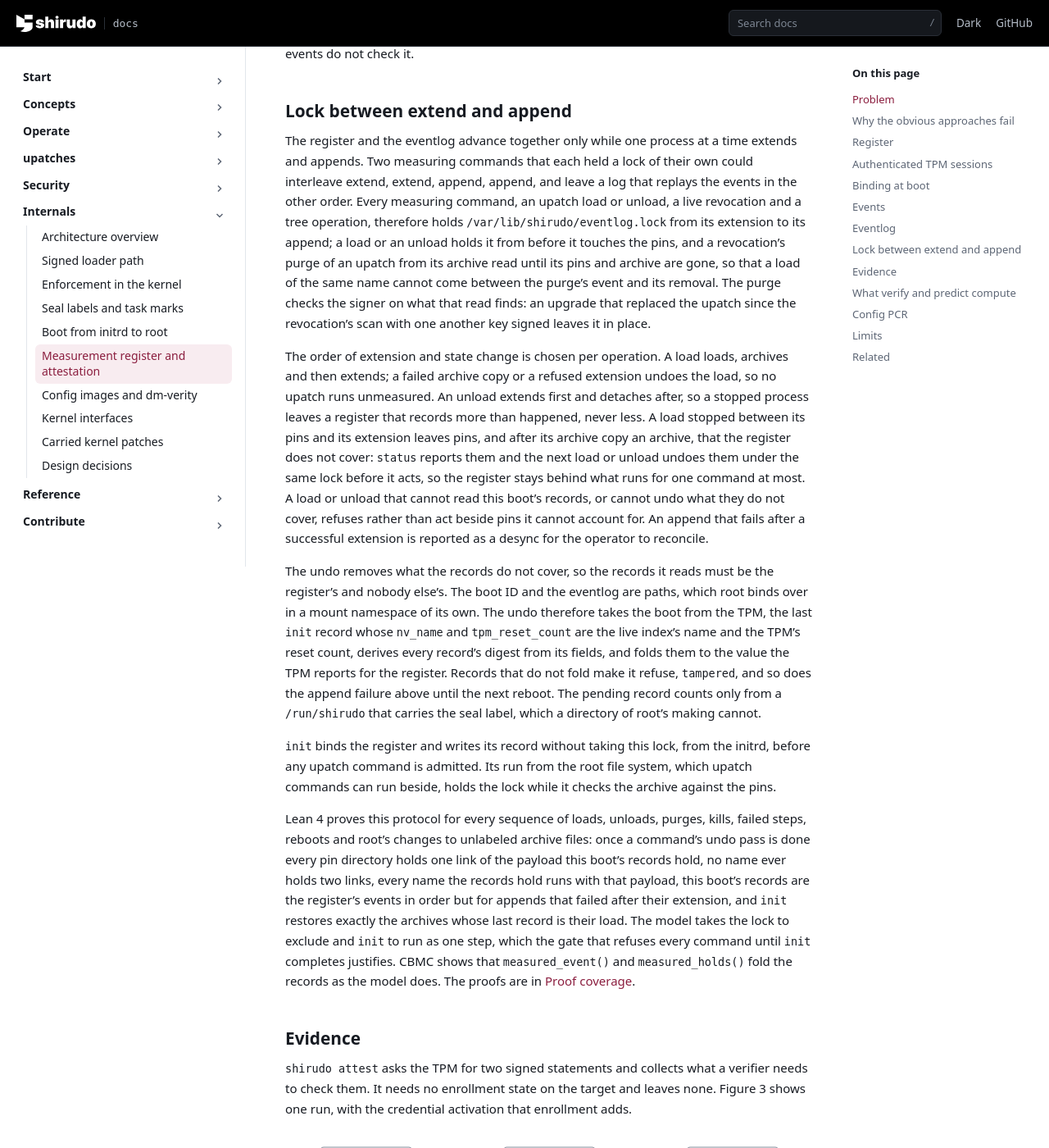
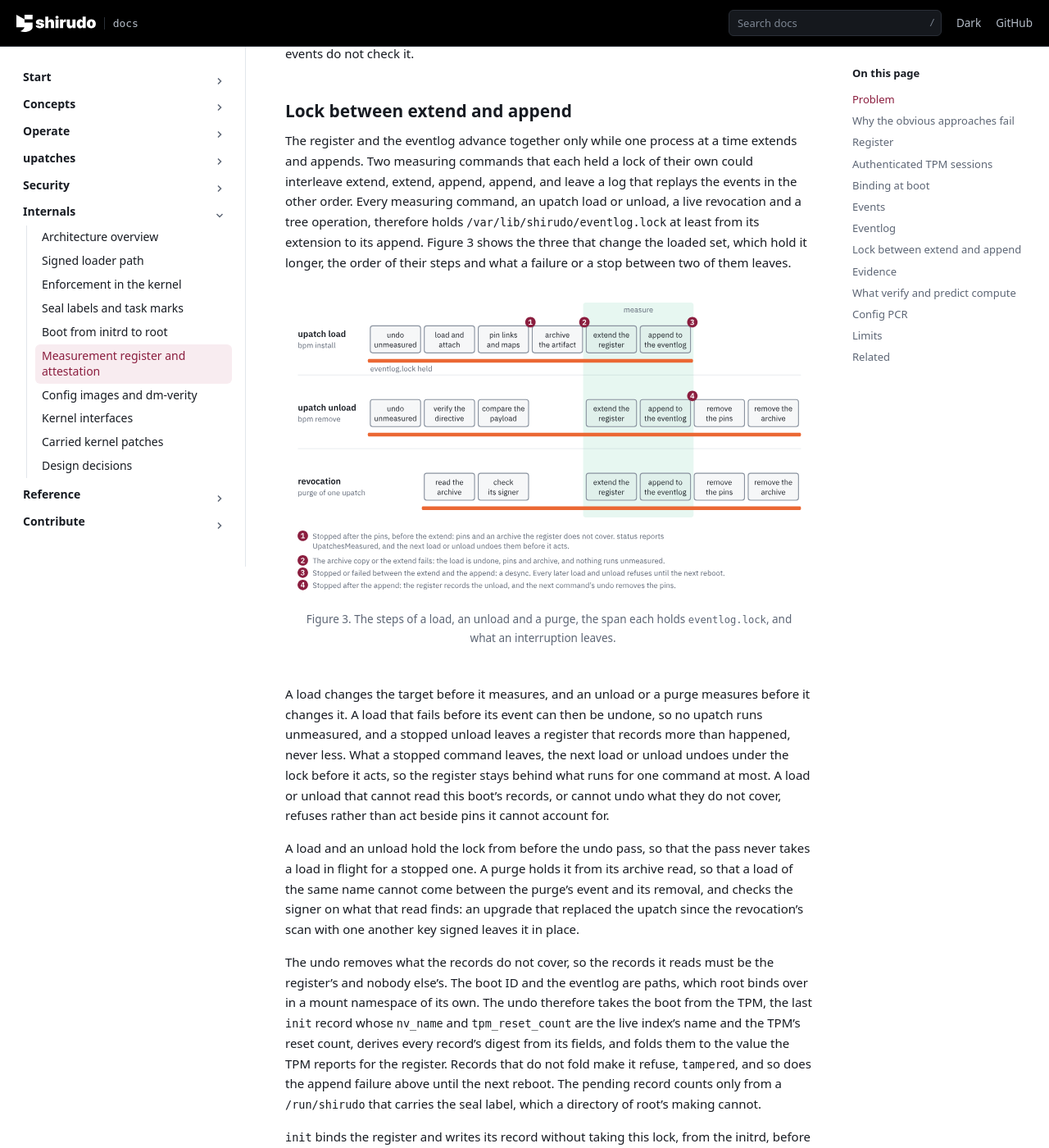
Before and after one commit to AliBashaSY/shirudo, a Sphinx documentation site: the page built from Documentation/internals/measurement-register.rst, in a window 1280 px wide and 1400 px high, scrolled down 6491 px. Shown: the whole window at 82% size. Built offline with Sphinx 7.4.7, drawn with Linux system fonts in a browser that asks for light colours; pages that are not in the unit, such as notebooks, are missing from menus; some of the changed text lies outside the part shown.

Commit message:
docs: draw the steps and lock span of a load, an unload and a purge
measurement-register.rst and threat T5 each tell, in one paragraph of
interleaved clauses, the order in which a load, an unload and a
revocation's purge change the pins and measure, how long each holds
eventlog.lock, and what a failure or a stop between two steps leaves.
A reader has to build three timelines at once from sentences such as
"a load or an unload holds it from before it touches the pins, and a
revocation's purge of an upatch from its archive read until its pins
and archive are gone".

Draw the three as lanes with their steps lined up on the extend and
the append, a bar for the span of the lock and numbered markers for
the four outcomes, from upatch_load(), cmd_upatch_unload() and
upatch_purge() (builtin-upatch.c:3195-3319, 3345-3544, 3562-3636). The
page keeps the why of the order and of the lock, and T5 its claim, its
tests and a link to the figure.

T5 also said the undo finds the pins an unload "stopped after its
extend" leaves. An unload stopped between its extend and its append
leaves records that no longer fold, which refuses every later load and
unload; only one stopped after its append leaves pins the undo removes
(builtin-upatch.c:3136-3149).

Signed-off-by: Daniel Borkmann <daniel@iogearbox.net>

```diff
--- a/Documentation/internals/measurement-register.rst
+++ b/Documentation/internals/measurement-register.rst
@@ -308,6 +308,8 @@ touch the TPM. ``init`` checks it only when it binds the register, after
 it has extended the config PCR and restored the archived upatches. The
 ``key_revoke`` and ``tree_op`` events do not check it.
 
+.. _register-lock:
+
 Lock between extend and append
 ------------------------------
 
@@ -316,28 +318,44 @@ a time extends and appends. Two measuring commands that each held a lock
 of their own could interleave extend, extend, append, append, and leave a
 log that replays the events in the other order. Every measuring command,
 an upatch load or unload, a live revocation and a tree operation,
-therefore holds ``/var/lib/shirudo/eventlog.lock`` from its extension to
-its append; a load or an unload holds it from before it touches the pins,
-and a revocation's purge of an upatch from its archive read until its
-pins and archive are gone, so that a load of the same name cannot come
-between the purge's event and its removal. The purge checks the signer
-on what that read finds: an upgrade that replaced the upatch since the
+therefore holds ``/var/lib/shirudo/eventlog.lock`` at least from its
+extension to its append. Figure 3 shows the three that change the
+loaded set, which hold it longer, the order of their steps and what a
+failure or a stop between two of them leaves.
+
+.. figure:: /images/internals-register-lock.svg
+   :alt: Three lanes. An upatch load takes the lock, undoes what the
+         records do not cover, loads and attaches, pins, archives,
+         extends the register and appends to the eventlog, then lets
+         the lock go. An unload undoes, verifies its directive, compares
+         the payload, extends, appends and only then removes the pins
+         and the archive. A revocation's purge reads the archive, checks
+         its signer, extends, appends and removes the pins and the
+         archive. Markers show that a load stopped before its extend
+         leaves pins the next command undoes, that a failed archive or
+         extend undoes the load, that a failure between extend and
+         append is a desync, and that an unload stopped after its append
+         leaves pins the next command removes.
+
+   Figure 3. The steps of a load, an unload and a purge, the span each
+   holds ``eventlog.lock``, and what an interruption leaves.
+
+A load changes the target before it measures, and an unload or a purge
+measures before it changes it. A load that fails before its event can
+then be undone, so no upatch runs unmeasured, and a stopped unload
+leaves a register that records more than happened, never less. What a
+stopped command leaves, the next load or unload undoes under the lock
+before it acts, so the register stays behind what runs for one command
+at most. A load or unload that cannot read this boot's records, or
+cannot undo what they do not cover, refuses rather than act beside pins
+it cannot account for.
+
+A load and an unload hold the lock from before the undo pass, so that
+the pass never takes a load in flight for a stopped one. A purge holds
+it from its archive read, so that a load of the same name cannot come
+between the purge's event and its removal, and checks the signer on
+what that read finds: an upgrade that replaced the upatch since the
 revocation's scan with one another key signed leaves it in place.
-
-The order of extension and state change is chosen per operation. A load
-loads, archives and then extends; a failed archive copy or a refused
-extension undoes the load, so no upatch runs unmeasured. An unload
-extends first and detaches after, so a stopped process leaves a register
-that records more than happened, never less. A load stopped between its
-pins and its extension leaves pins, and after its archive copy an
-archive, that the register does not cover: ``status`` reports them and
-the next load or unload undoes them under the same lock before it acts,
-so the register stays behind what runs for one command at most. A load
-or unload that cannot read this boot's records, or cannot undo what they
-do not cover, refuses rather than act beside pins it cannot account for. An
-append that fails after
-a successful extension is reported as a desync for the operator to
-reconcile.
 
 The undo removes what the records do not cover, so the records it reads
 must be the register's and nobody else's. The boot ID and the eventlog
--- a/Documentation/security/threat-model.rst
+++ b/Documentation/security/threat-model.rst
@@ -1029,36 +1029,34 @@ too (``TpmExtend``). Other NV indices, PCR extensions and TPM signing
 stay open to everyone.
 
 The order of the steps decides what a crash or a stopped process
-leaves. A load whose archive copy or extension fails is undone, pins
-and archive. An unload or a purge is measured before it detaches, so an
-interruption leaves a register that claims more than happened, never a
-detach it does not know. A load that root stops between its pins and
-its extend, with ``SIGKILL`` say (counted as ``SealSignal``), leaves
-pins the register does not
-cover and the upatch attached: ``shirudo status`` reports them
-(``UpatchesMeasured``, verdict ``tampered``) and the next upatch
-command, ``bpm``'s included, undoes them, pins and archives, before it
-acts, and refuses when it cannot read the records or undo them. The
-same scan finds the pins an unload stopped after its extend leaves, and
-an archive without a record of its load; ``init`` restores
+leaves, and Figure 3 in :ref:`register-lock` draws it for a load, an
+unload and a purge. A load whose archive copy or extension fails is
+undone, pins and archive. An unload or a purge is measured before it
+detaches, so an interruption leaves a register that claims more than
+happened, never a detach it does not know. A load that root stops
+between its pins and its extend, with ``SIGKILL`` say (counted as
+``SealSignal``), leaves pins the register does not cover and the upatch
+attached: ``shirudo status`` reports them (``UpatchesMeasured``, verdict
+``tampered``), and the next upatch command, ``bpm``'s included, undoes
+them before it acts and refuses when it cannot read the records or undo
+them. The same pass removes the pins an unload stopped after its append
+leaves, and an archive without a record of its load; ``init`` restores
 only an archive whose load the eventlog records without a later unload
-(``t6144``). The scan takes only the records the register vouches for:
-it starts at the init record that names the live index and the TPM's
-reset count, derives every record's digest from its fields and folds
-them to the value the TPM reports, and refuses ``tampered`` when they
-do not fold. A boot ID that root binds over ``/proc``, or a pending
-record in a ``/run`` of root's making, which no reader takes since it
-carries no seal label, therefore moves nothing (``t6147``). A measuring
-command holds a lock beside the eventlog from its extend to its append,
-and longer where it changes pins, so the register and
-the log advance in one order and the undo never takes a load in flight
-for a stopped one. A load holds it from before the undo to its append,
-an unload until its pins and archive are gone, and a revocation's purge
-of one upatch from its archive read until its pins and archive are
-gone. An append that fails after a successful extend
-leaves the register ahead of the log; shirudo reports the desync,
-``shirudo status`` reports a register its replay cannot explain, and
-every later load and unload refuses until the next reboot.
+(``t6144``).
+
+The undo takes only the records the register vouches for: it starts at
+the init record that names the live index and the TPM's reset count,
+derives every record's digest from its fields and folds them to the
+value the TPM reports, and refuses ``tampered`` when they do not fold. A
+boot ID that root binds over ``/proc``, or a pending record in a
+``/run`` of root's making, which no reader takes since it carries no
+seal label, therefore moves nothing (``t6147``). One lock beside the
+eventlog orders every extend and append and covers the undo, so the
+register and the log advance in one order and the undo never takes a
+load in flight for a stopped one. A failure or a stop between an extend
+and its append leaves the register ahead of the log; shirudo reports
+the desync, ``shirudo status`` reports a register its replay cannot
+explain, and every later load and unload refuses until the next reboot.
 
 ``init`` binds one register per TPM reset. On a re-run with this boot's
 record it reuses the register and adds no event; when the register it
```
Also changed, not shown: other parts of Documentation/internals/measurement-register.rst (+6 -6 lines), Documentation/images/internals-register-lock.svg (added), 1 other file.
